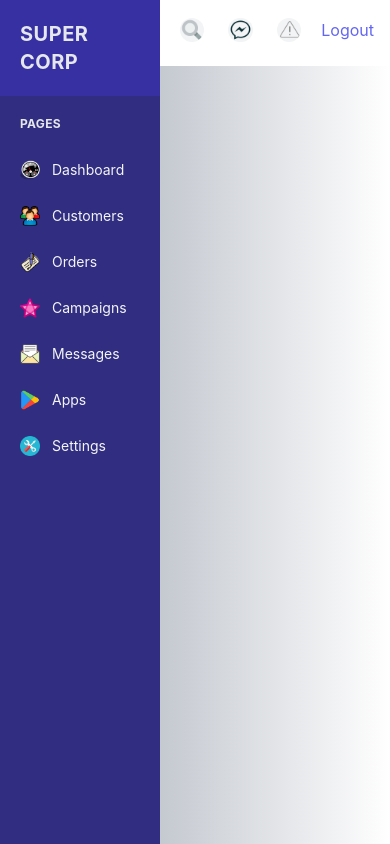
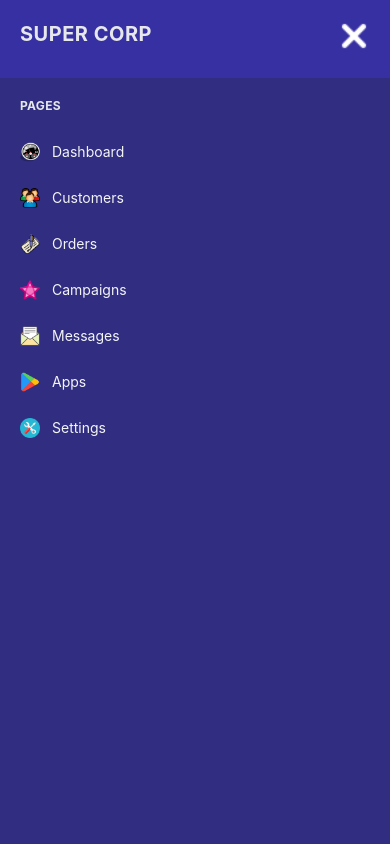
Before and after one commit to hakankaraahmet/admin-panel, a Next.js app: page / in a window 390 px wide. Built offline with nearby package versions, Linux system fonts and the light colour scheme; grey boxes are pictures that could not be loaded.

Commit message:
main component is done and side bar is arranged for responsive design

```diff
--- a/components/MainContent/index.tsx
+++ /dev/null
@@ -1,9 +0,0 @@
-import React from 'react'
-
-const MainContent = () => {
-  return (
-    <div>MainContent</div>
-  )
-}
-
-export default MainContent
--- a/components/SideBar/index.tsx
+++ b/components/SideBar/index.tsx
@@ -2,29 +2,44 @@ import Image from "next/image";
 import React from "react";
 import { navbarItems } from "../../Constants/NavbarItems";
 
-
-const NavBar = () => {
+const NavBar = ({
+  isOpenSideBar,
+  setIsOpenSideBar,
+}: {
+  isOpenSideBar: boolean;
+  setIsOpenSideBar: any;
+}) => {
   return (
-    <div className="w-40 h-screen bg-indigo-900 md:w-1/3">
-      <div className="bg-indigo-800">
+    <div
+      className={`${
+        isOpenSideBar ? "block z-20 " : "hidden"
+      } h-screen absolute w-full bg-indigo-900 md:w-64 md:block md:relative `}
+    >
+      <div className="flex justify-between bg-indigo-800 ">
         <div className="p-5 text-xl font-bold tracking-wide text-gray-200 uppercase">
           Super Corp
+        </div>
+        <div
+          className={`${
+            isOpenSideBar ? "block" : "hidden"
+          } md:hidden p-4 `}
+          onClick={() => setIsOpenSideBar(false)}
+        >
+          <Image src="/Logos/close.png" alt="cross" width={40} height={40} />
         </div>
       </div>
       <div>
         <div className="p-5 text-xs font-bold tracking-wide text-gray-200 uppercase">
-            Pages
+          Pages
         </div>
       </div>
-      {navbarItems.map((item,i) => (
-      <div className="flex m-5 mt-2 cursor-pointer" key={i}>
-        <div>
-        <Image src={item.image} alt="logo" width={20} height={20}/>
+      {navbarItems.map((item, i) => (
+        <div className="flex m-5 mt-2 cursor-pointer" key={i}>
+          <div>
+            <Image src={item.image} alt="logo" width={20} height={20} />
+          </div>
+          <div className="mx-3 text-sm text-gray-100">{item.title}</div>
         </div>
-        <div className="mx-3 text-sm text-gray-100">
-            {item.title}
-        </div>
-      </div>
       ))}
     </div>
   );
--- /dev/null
+++ b/components/SiteBanner/index.tsx
@@ -0,0 +1,14 @@
+import React from "react";
+
+const SiteBanner = () => {
+  return (
+    <div className="p-6 bg-indigo-200 m-7">
+      <div className="text-lg font-medium text-gray-800 md:text-4xl">Good Morning, Super Inc&#128075;</div>
+      <div>
+        These are the stats for today, have a good day
+      </div>
+    </div>
+  );
+};
+
+export default SiteBanner;
--- a/components/TopBar/index.tsx
+++ b/components/TopBar/index.tsx
@@ -1,14 +1,19 @@
 import Image from "next/image";
 import React from "react";
 
-const TopBar = () => {
+const TopBar = ({setIsOpenSideBar, isOpenSideBar} : {setIsOpenSideBar: any, isOpenSideBar: boolean}) => {
   return (
-    <div className="flex px-2 py-0.5 bg-white h-18">
-      <div className="justify-start hidden w-1/2 p-3 md:flex left">
+    <div className="flex px-2 py-0.5 bg-white h-18 z-10">
+      <div className="justify-start w-1/2 p-3 md:flex left">
+        <span className="hidden md:block">
         <Image src="/Logos/person.png" alt="person" width={40} height={40} />
-        <span className="block p-2 font-bold ">Hakan Karaahmetoğlu</span>
+        </span>
+        <span className="hidden p-2 font-bold md:block">Hakan Karaahmetoğlu</span>
+        <span className={` block p-2 font-bold md:hidden `} onClick={() => setIsOpenSideBar(true)}>
+        <Image src="/Logos/hamburger-menu.ico" alt="hamburger" width={40} height={40} />
+        </span>
       </div>
-      <div className="flex justify-end w-full md:w-1/2 right">
+      <div className="flex items-center justify-end w-full md:w-1/2 right">
         <div className="p-1 mx-2 my-3">
           <Image
             src="/Logos/search.png"
@@ -36,7 +41,7 @@ const TopBar = () => {
             className="bg-gray-100 rounded-full"
           />
         </div>
-        <a className="mx-2 mt-4 text-indigo-500 cursor-pointer">Logout</a>
+        <a className="mx-2 mb-3 text-indigo-500 cursor-pointer">Logout</a>
       </div>
     </div>
   );
--- a/pages/index.tsx
+++ b/pages/index.tsx
@@ -1,19 +1,28 @@
-import React from "react";
+import { NextPage } from "next";
+import { useState } from "react";
+
 //components
 import SideBar from "../components/SideBar";
+import SiteBanner from "../components/SiteBanner";
 import TopBar from "../components/TopBar";
 
-const index = () => {
+const Home: NextPage = () => {
+  const [isOpenSideBar, setIsOpenSideBar] = useState(true);
   return (
-    <div className="flex">
-      <SideBar />
+    <div className="flex ">
+        <SideBar
+          isOpenSideBar={isOpenSideBar}
+          setIsOpenSideBar={setIsOpenSideBar}
+          />
       <div className="flex-1">
-        <div>
-        <TopBar />
-        </div>
-      </div>
+        <TopBar
+          setIsOpenSideBar={setIsOpenSideBar}
+          isOpenSideBar={isOpenSideBar}
+        />
+        <SiteBanner />
+          </div>
     </div>
   );
 };
 
-export default index;
+export default Home;
--- a/styles/globals.css
+++ b/styles/globals.css
@@ -9,3 +9,7 @@ body {
 @tailwind base;
 @tailwind components;
 @tailwind utilities;
+
+.smooth {
+  transition: all 0.7s;
+}
```
Also changed, not shown: public/Logos/close.png (added), 1 other file (tests, documents, lock files or other folders).
